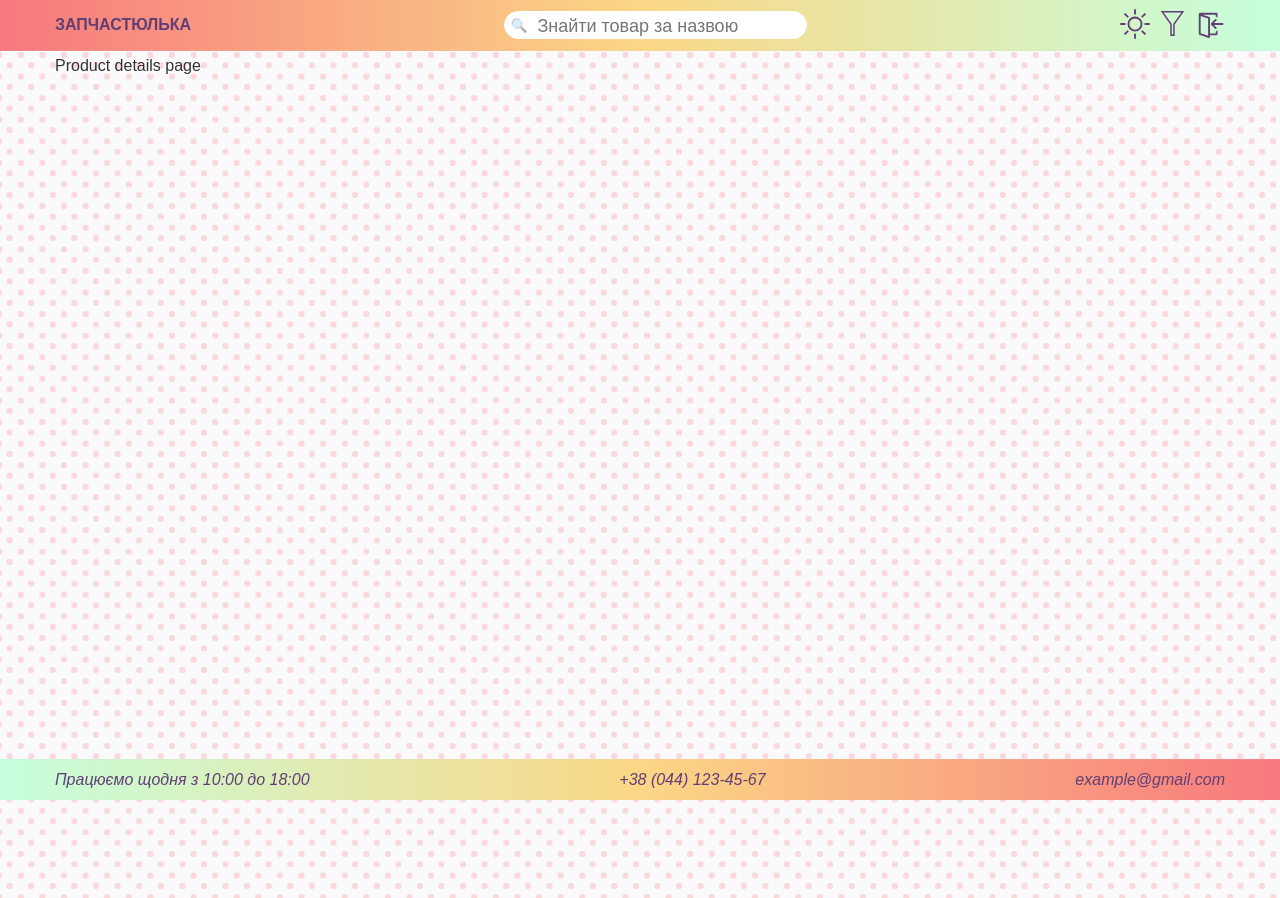
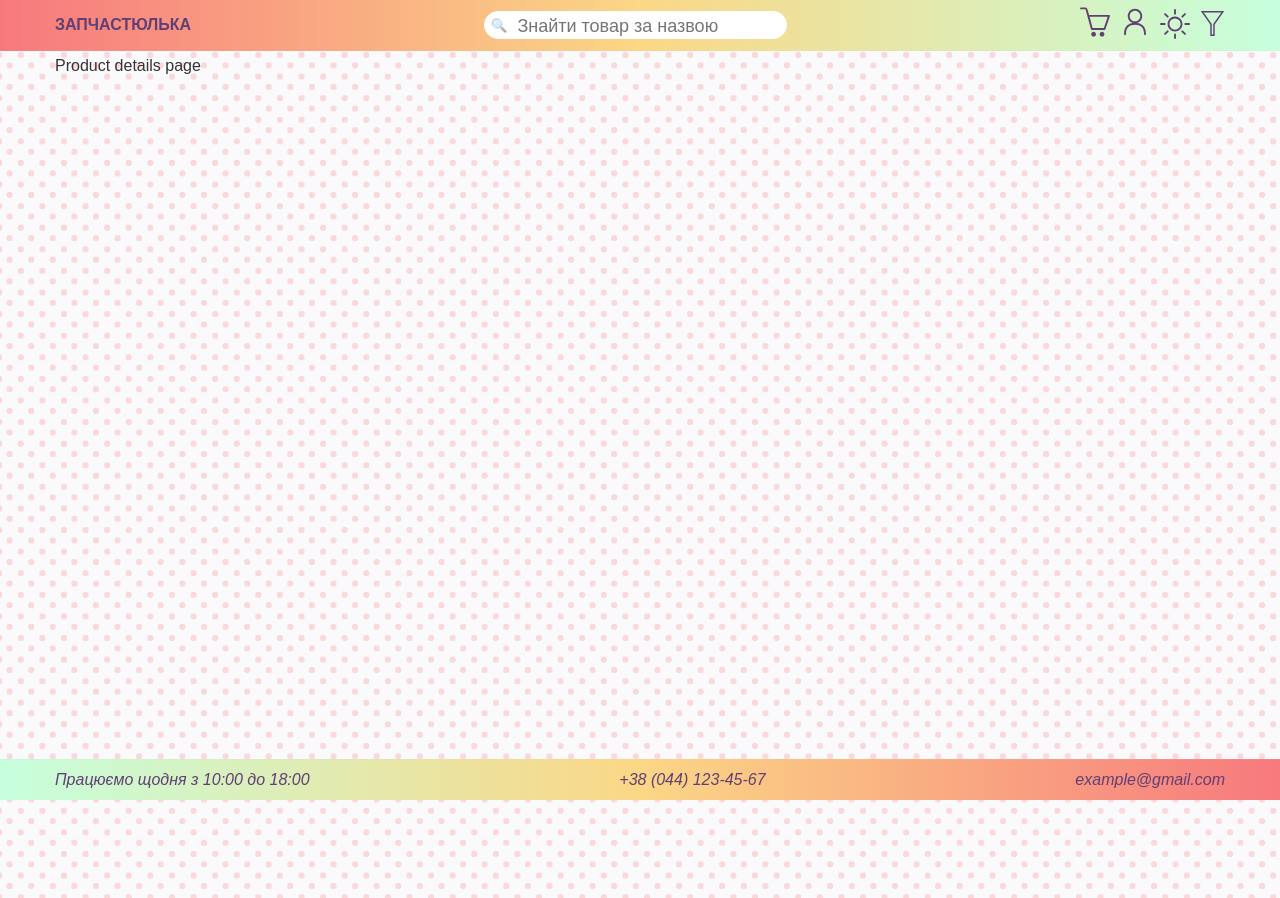
Before and after one commit to teiatan/zapchastiulka-frontend, a React (Create React App) app: page /zapchastiulka-frontend/product/1 in a window 1280 px wide. Built offline with nearby package versions, Linux system fonts and the light colour scheme.

Commit message:
make header clear

```diff
--- /dev/null
+++ b/src/components/Header/AuthorizedNavigation/AuthorizedNavigation.jsx
@@ -0,0 +1,39 @@
+import { Link } from "react-router-dom";
+import { RxPerson } from "react-icons/rx";
+import { SlBasket } from "react-icons/sl";
+import { HeaderSpan } from "../Header.styled";
+import { useIsMobileMenuOpened } from "context/contectxtHooks";
+import { useTheme } from "@emotion/react";
+
+export function AuthorizedNavigation() {
+    const mobileMenuContext = useIsMobileMenuOpened();
+    const theme = useTheme ();
+
+    return(
+        <>
+            <Link
+                to={"/basket"}
+                onClick={()=>mobileMenuContext.setIsMobileMenuOpen(false)}
+            >
+                <SlBasket color={theme.header.textColor} size={30}/>
+                <HeaderSpan>Корзина</HeaderSpan>
+            </Link>
+
+            {/* <Link
+                onClick={()=>mobileMenuContext.setIsMobileMenuOpen(false)}
+                to={"/profile"}
+            >
+                <RxPerson color={theme.header.textColor} size={30} />
+                <HeaderSpan>Особистий кабінет</HeaderSpan>
+            </Link> */}
+
+            <Link
+                onClick={()=>mobileMenuContext.setIsMobileMenuOpen(false)}
+                to={"/admin"}
+            >
+                <RxPerson color={theme.header.textColor} size={30} />
+                <HeaderSpan>Адміністрування</HeaderSpan>
+            </Link>
+        </>
+    )
+}
--- a/src/components/Header/Filter/Filter.jsx
+++ b/src/components/Header/Filter/Filter.jsx
@@ -1,14 +1,21 @@
-import { PriceFilter } from "components/Header/PriceFilter/PriceFilter";
-import { Div } from "./Filter.styled";
-import { Categories } from "components/Header/Categories/Categories";
-
+import { TfiFilter } from "react-icons/tfi";
+import { useTheme } from "@emotion/react";
+import { Button } from "../ThemeSwitcher/ThemeSwitcher.styled";
+import { useIsMobileMenuOpened } from "context/contectxtHooks";
+import { HeaderSpan } from "../Header.styled";
+import { FilterDropdown } from "../FilterDropdown/FilterDropdown";
+import { useState } from "react";
 
 export function Filter() {
-    return (
-        <Div>
-            <h2>Filter</h2>
-            <PriceFilter />
-            <Categories />
-        </Div>
-    )
+    const mobileMenuContext = useIsMobileMenuOpened();
+    const theme = useTheme();
+    const [isFilterOpen, setIsFilterOpen] = useState(false);
+
+    return (<>
+        <Button onClick={()=>{mobileMenuContext.setIsMobileMenuOpen(false); setIsFilterOpen(!isFilterOpen)}}>
+            <TfiFilter color={theme.header.textColor} size={25}/>
+            <HeaderSpan> Фільтр</HeaderSpan>
+        </Button>
+        {isFilterOpen && <FilterDropdown setIsFilterOpen={setIsFilterOpen}/>}
+        </>)
 }
--- /dev/null
+++ b/src/components/Header/FilterDropdown/FilterDropdown.jsx
@@ -0,0 +1,14 @@
+import { PriceFilter } from "components/Header/PriceFilter/PriceFilter";
+import { Div } from "./FilterDropdown.styled";
+import { Categories } from "components/Header/Categories/Categories";
+
+
+export function FilterDropdown() {
+    return (
+        <Div>
+            <h2>Filter</h2>
+            <PriceFilter />
+            <Categories />
+        </Div>
+    )
+}
--- /dev/null
+++ b/src/components/Header/FilterDropdown/FilterDropdown.styled.js
@@ -0,0 +1,15 @@
+import styled from "@emotion/styled";
+import { device } from "utils/mediaQueries";
+
+export const Div = styled.div`
+    position: absolute;
+    top: 50px;
+    right: 0;
+    width: 200px;
+    min-height: 320px;
+    background-color: ${props => props.theme.header.backgroundColor};
+
+    ${device.mobile} {
+        top: 72px;
+    }
+`;
--- a/src/components/Header/Header.jsx
+++ b/src/components/Header/Header.jsx
@@ -1,35 +1,23 @@
-import { HeaderTag, CoverDiv, MobileMenuContainer, MobileMenuInsideContainer, HeaderSpan } from "./Header.styled";
+import { HeaderTag, CoverDiv, MobileMenuContainer, MobileMenuInsideContainer } from "./Header.styled";
 import { PageContainer } from "components/PageContainer/PageContainer";
 import { Logo } from "./Logo/Logo";
 import { SearchForm } from "./SearchForm/SearchForm";
 import { ThemeSwitcher } from "./ThemeSwitcher/ThemeSwitcher";
-import { FiMenu } from "react-icons/fi";
-import { TfiFilter, TfiClose } from "react-icons/tfi";
-import { RxPerson } from "react-icons/rx";
-import { SlBasket } from "react-icons/sl";
-import { Link } from "react-router-dom";
-import { Button } from "./ThemeSwitcher/ThemeSwitcher.styled";
-import { useTheme } from "@emotion/react";
-import { AuthButtons } from "./AuthButtons/authButtons";
+// import { AuthButtons } from "./AuthButtons/authButtons";
 import { useIsLoggedIn, useIsMobileMenuOpened } from "context/contectxtHooks";
 import { useEffect, useState } from "react";
+import { MobileMenuButton } from "./MobileMenuButton/MobileMenuButton";
+import { AuthorizedNavigation } from "./AuthorizedNavigation/AuthorizedNavigation";
 import { Filter } from "./Filter/Filter";
-import { MobileMenuButton } from "./MobileMenuButton/MobileMenuButton";
 
 export function Header() {
     const mobileMenuContext = useIsMobileMenuOpened();
     const [isMobileMenuOpen, setIsMobileMenuOpen] = useState(mobileMenuContext);
-    const [isFilterOpen, setIsFilterOpen] = useState(false);
-    const theme = useTheme();
     const isLoggedIn = useIsLoggedIn().isLoggedIn;
 
     useEffect(()=>{
         setIsMobileMenuOpen(mobileMenuContext.isMobileMenuOpen);
     }, [mobileMenuContext.isMobileMenuOpen]);
-
-    const onClickMobileMenu = () => {
-        mobileMenuContext.setIsMobileMenuOpen(!isMobileMenuOpen);
-    };
 
     return (
         <HeaderTag>
@@ -44,33 +32,18 @@ export function Header() {
 
                     <MobileMenuContainer {...(isMobileMenuOpen && {style: {display:"block"}})}>
                         <MobileMenuInsideContainer>
-                            {isLoggedIn &&
-                                <>
-                                    <Link
-                                        to={"/basket"}
-                                        onClick={()=>mobileMenuContext.setIsMobileMenuOpen(false)}
-                                    >
-                                        <SlBasket color={theme.header.textColor} size={30}/>
-                                        <HeaderSpan>Корзина</HeaderSpan>
-                                    </Link>
-                                    <Link
-                                        onClick={()=>mobileMenuContext.setIsMobileMenuOpen(false)}
-                                        to={"/profile"}
-                                    >
-                                        <RxPerson color={theme.header.textColor} size={30} />
-                                        <HeaderSpan>Особистий кабінет</HeaderSpan>
-                                    </Link>
-                                </>
-                            }
+
+                            {isLoggedIn && <AuthorizedNavigation />}
+
                             <ThemeSwitcher/>
-                            <Button onClick={()=>{mobileMenuContext.setIsMobileMenuOpen(false); setIsFilterOpen(!isFilterOpen)}}>
-                                <TfiFilter color={theme.header.textColor} size={25}/>
-                                <HeaderSpan> Фільтр</HeaderSpan>
-                            </Button>
-                            <AuthButtons />
+
+                            <Filter />
+
+                            {/* <AuthButtons /> */}
+
                         </MobileMenuInsideContainer>
                     </MobileMenuContainer>
-                    {isFilterOpen && <Filter setIsFilterOpen={setIsFilterOpen}/>}
+
                 </CoverDiv>
             </PageContainer>
         </HeaderTag>
--- a/src/context/isLoggedIn.jsx
+++ b/src/context/isLoggedIn.jsx
@@ -3,7 +3,7 @@ const { createContext, useState } = require("react");
 export const IsLoggedInContext = createContext();
 
 export const IsLoggedInContextProvider = ({children}) => {
-    const [isLoggedIn, setIsLoggedIn] = useState(false);
+    const [isLoggedIn, setIsLoggedIn] = useState(true);
 
     return (
         <IsLoggedInContext.Provider value={{isLoggedIn, setIsLoggedIn}}>
```
Also changed, not shown: src/components/Header/AuthorizedNavigation/AuthorizedNavigation.styled.js (added).
